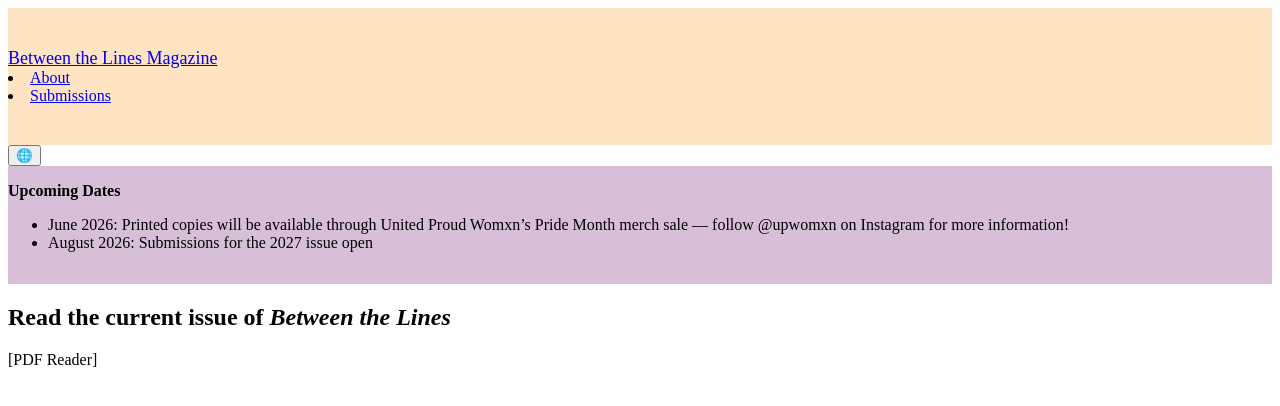
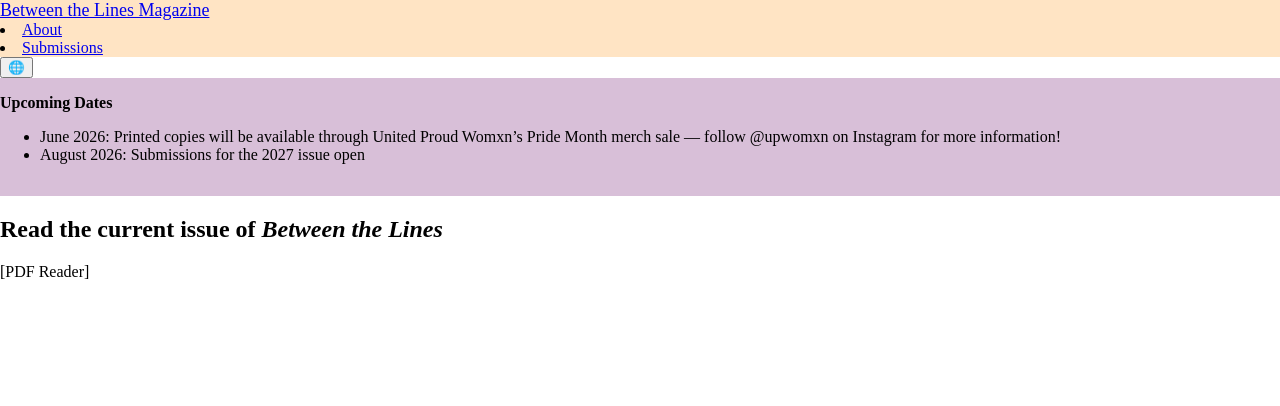
Before and after one commit to joyzwang/joyzwang.github.io, a React (Create React App) app in the folder app/: page / in a window 1280 px wide. Shown: the top 406 px of the page. Built offline with nearby package versions, Linux system fonts and the light colour scheme.

Commit message:
add: title

```diff
--- a/app/src/index.js
+++ b/app/src/index.js
@@ -5,6 +5,7 @@ import App from "./App";
 const root = ReactDOM.createRoot(document.getElementById("root"));
 root.render(
   <React.StrictMode>
+    <title>Between the Lines</title>
     <App />
   </React.StrictMode>,
 );
--- a/app/src/style.css
+++ b/app/src/style.css
@@ -1,5 +1,9 @@
+body {
+  margin: 0;
+  padding: 0;
+}
+
 .header {
-  padding: 2.5rem 0rem;
   background-color: bisque;
 }
 
```
